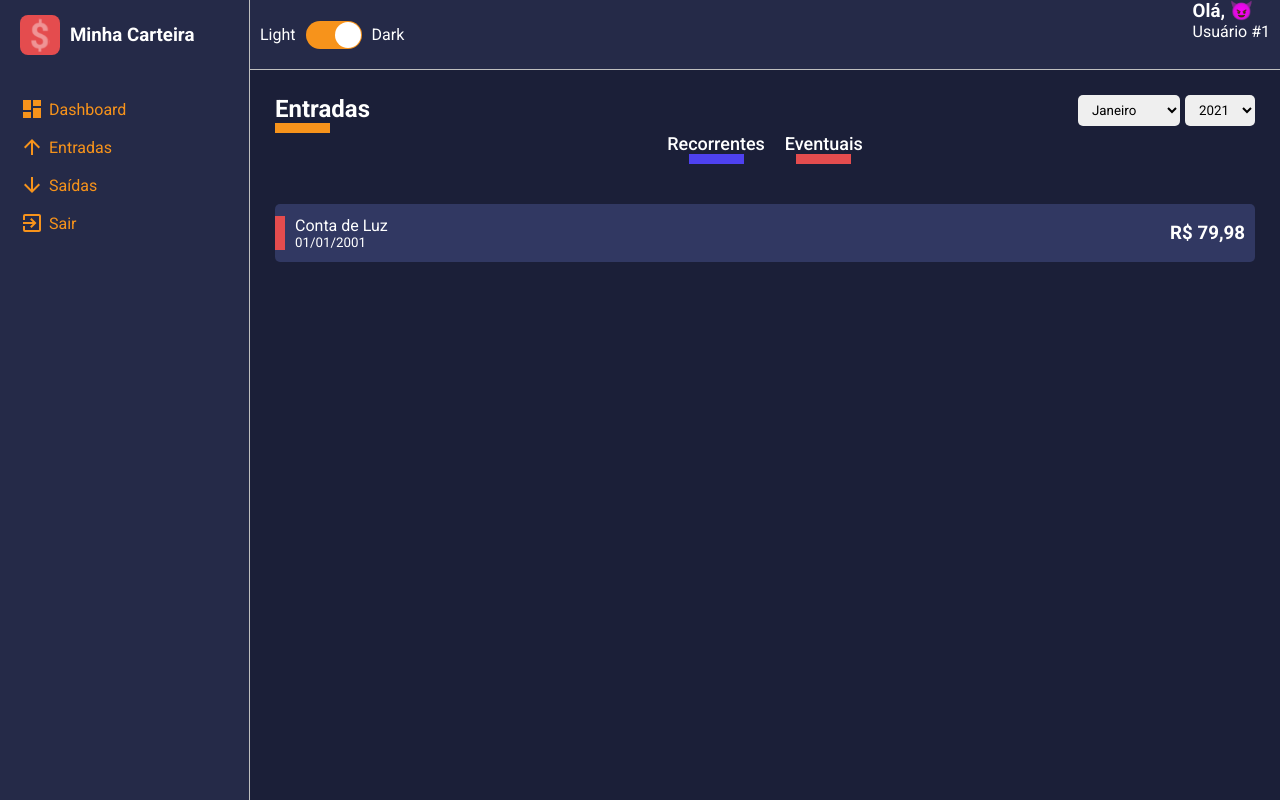
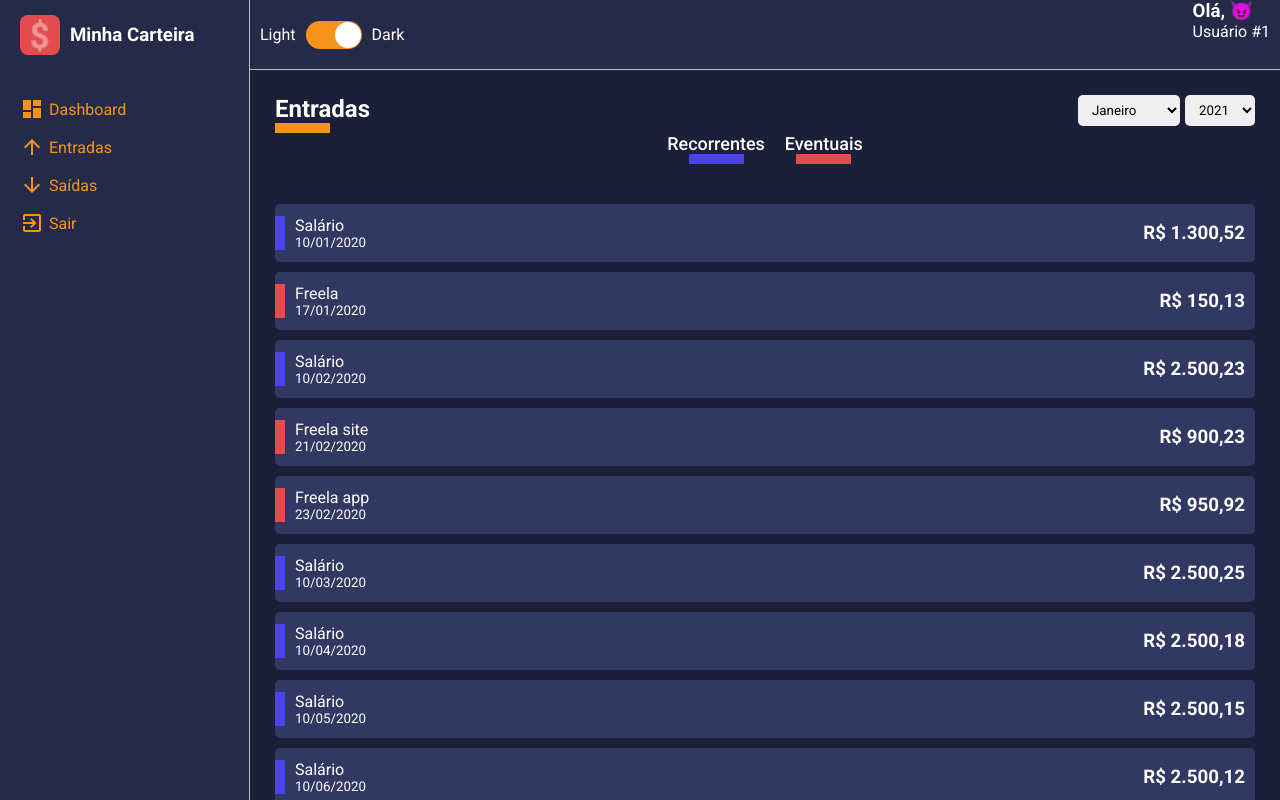
Before and after one commit to EduBergantini/didactic-spoon, a React (Create React App) app: page /listar/entradas in a window 1280 px wide. Built offline with nearby package versions, Linux system fonts and the light colour scheme.

Commit message:
feat: list data with mocked info

```diff
--- a/src/pages/list/index.tsx
+++ b/src/pages/list/index.tsx
@@ -1,8 +1,13 @@
-import React, {useMemo} from "react"
+import React, {useEffect, useMemo, useState} from "react"
+
 import ContentHeader from "../../components/content-header";
 import HistoryCard from "../../components/history-card";
 import SelectInput from "../../components/select-input";
 import { ListContainer, FilterContainer, ListContent } from "./styles";
+
+import gains from "../../repositories/gains";
+import expenses from "../../repositories/expenses";
+import formatToCurrency from "../../utils/format-currency";
 
 interface IListProps {
     match: {
@@ -12,14 +17,43 @@ interface IListProps {
     }
 }
 
+interface IListData {
+    id: number,
+    description: string;
+    amount: number;
+    frequency: string;
+    date: Date;
+    tagColor: string;
+
+}
+
 const List: React.FC<IListProps> = ({ match }) => {
 
+    const [data, setData] = useState<IListData[]>([]);
     const {type} = match.params;
+
     const title = useMemo(() => {
         return {
             text: type === "entradas" ? "Entradas": "Saídas",
             color: type === "entradas" ? "#f7931b" : "#e44c4e"
         }
+    }, [type]);
+
+    useEffect(() => {
+        const requestData = type === "entradas" ? gains : expenses;
+        const listData = requestData.map((item, index) => {
+            return {
+                id: index,
+                description: item.description,
+                amount: parseFloat(item.amount),
+                frequency: item.frequency,
+                date: new Date(item.date),
+                tagColor: item.frequency === "recorrente" ? "#4e41f0" : "#e44c4e"
+            }
+        })
+
+        setData(listData);
+
     }, [type]);
 
     const months = [
@@ -55,7 +89,17 @@ const List: React.FC<IListProps> = ({ match }) => {
                 <button type="button" className="tag-filter tag-filter-eventual">Eventuais</button>
             </FilterContainer>
             <ListContent>
-                <HistoryCard tagColor="#e44c4e" title="Conta de Luz" subtitle="01/01/2001" amount="R$ 79,98" />
+            {
+                data.map(item => (
+                    <HistoryCard
+                                 key={item.id}
+                                 tagColor={item.tagColor}
+                                 title={item.description}
+                                 subtitle={item.date.toLocaleDateString("pt-BR")}
+                                 amount={formatToCurrency(item.amount)} />)
+                )
+            }
+
             </ListContent>
         </ListContainer>
     );
--- /dev/null
+++ b/src/utils/format-currency.ts
@@ -0,0 +1,5 @@
+const formatToCurrency = (amount: number): string => {
+    return amount.toLocaleString("pt-BR", {style: "currency", currency: "BRL"})
+}
+
+export default formatToCurrency;
```
